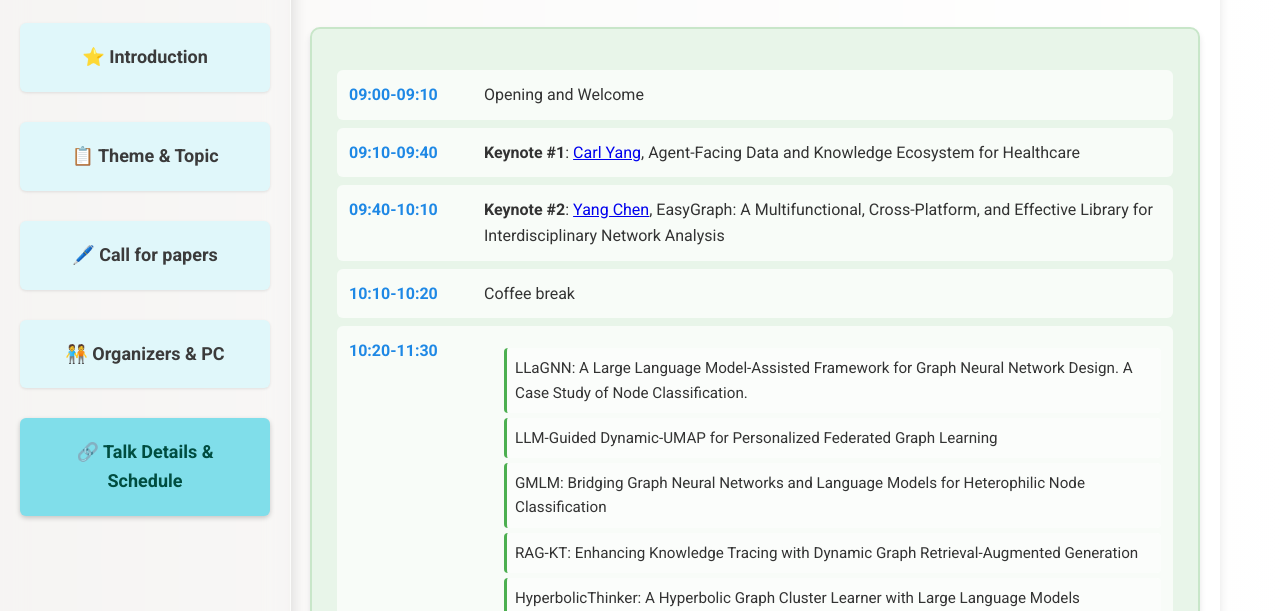
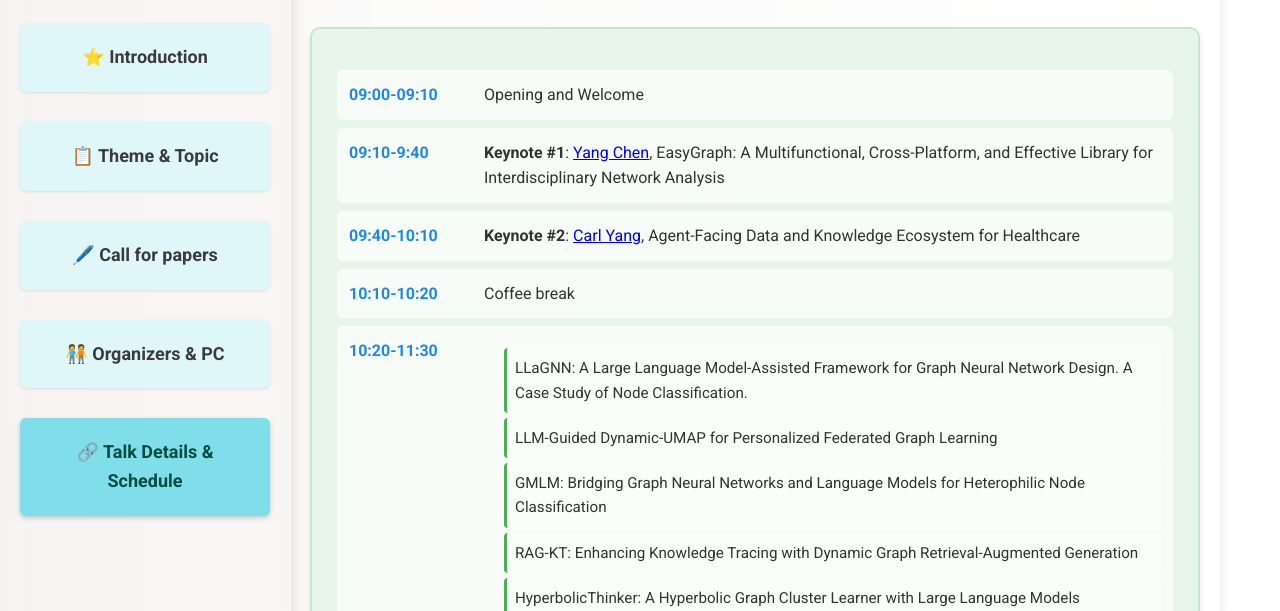
Before and after one commit to MAGIC-GROUP-BUAA/CIKM2025_workshop, a plain HTML site: page pages/talk.html in a window 1280 px wide. Shown: the part 189-800 px from the top of the page. Drawn offline with Linux system fonts and the light colour scheme.

Commit message:
update schedule

```diff
--- a/pages/talk.html
+++ b/pages/talk.html
@@ -36,21 +36,17 @@
                     <span class="session-content">Opening and Welcome</span>
                 </li>
                 <li>
-                    <span class="time-slot">09:10-09:40</span>
-                    <span class="session-content"><b>Keynote #1</b>: <a href="http://cs.emory.edu/~jyang71/" target="_blank">Carl Yang</a>,  Agent-Facing Data and Knowledge Ecosystem for Healthcare</span>
+                    <span class="time-slot">09:10-9:40</span>
+                    <span class="session-content"><b>Keynote #1</b>: <a href="https://faculty.fudan.edu.cn/ychen/zh_CN/jsxx/387071/jsxx/jsxx.htm" target="_blank">Yang Chen</a>, EasyGraph: A Multifunctional, Cross-Platform, and Effective Library for Interdisciplinary Network Analysis</span>
                 </li>
                 <li>
                     <span class="time-slot">09:40-10:10</span>
-                    <span class="session-content"><b>Keynote #2</b>: <a href="https://faculty.fudan.edu.cn/ychen/zh_CN/jsxx/387071/jsxx/jsxx.htm" target="_blank">Yang Chen</a>, EasyGraph: A Multifunctional, Cross-Platform, and Effective Library for Interdisciplinary Network Analysis</span>
+                    <span class="session-content"><b>Keynote #2</b>: <a href="http://cs.emory.edu/~jyang71/" target="_blank">Carl Yang</a>,  Agent-Facing Data and Knowledge Ecosystem for Healthcare</span>
                 </li>
                 <li>
                     <span class="time-slot">10:10-10:20</span>
                     <span class="session-content">Coffee break</span>
                 </li>
-                <!-- <li>
-                    <span class="time-slot">10:20-10:50</span>
-                    <span class="session-content">Keynote #3</span>
-                </li> -->
                 <li>
                     <span class="time-slot">10:20-11:30</span>
                     <div class="session-content">
```
